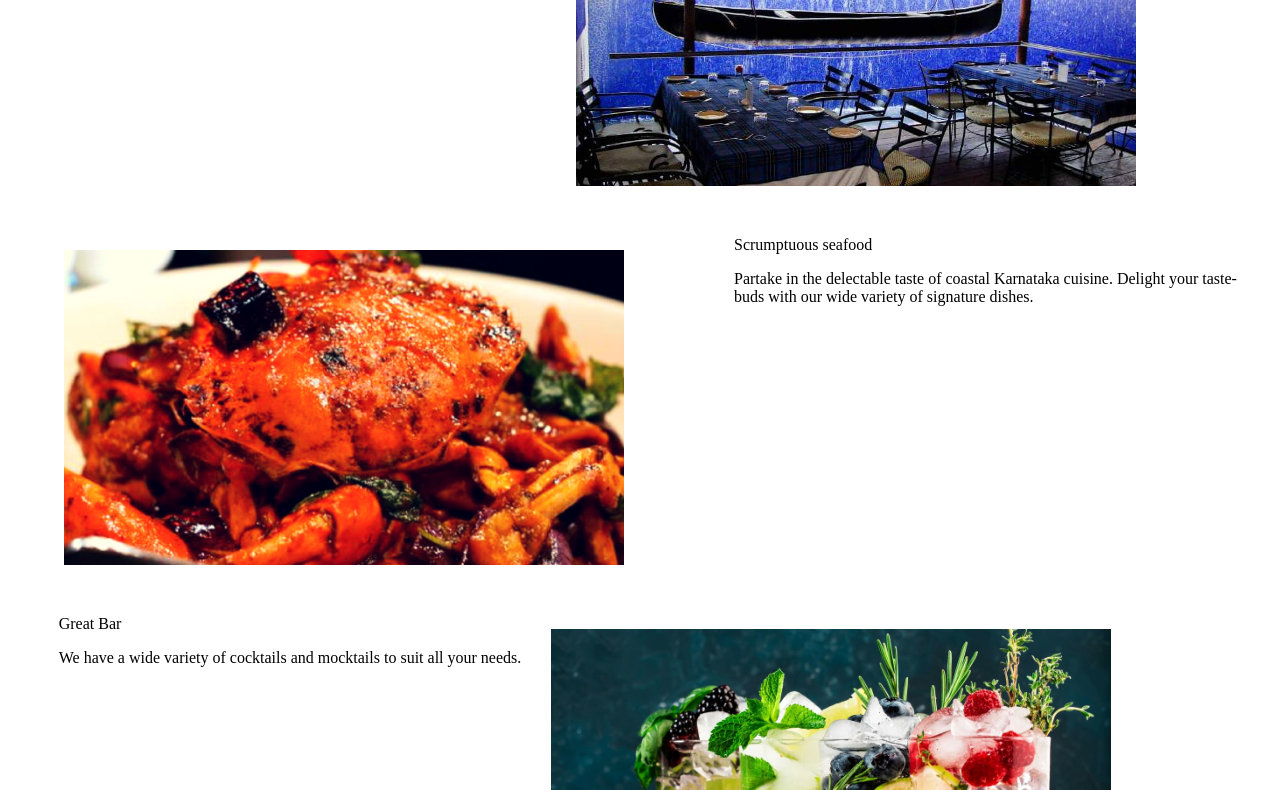
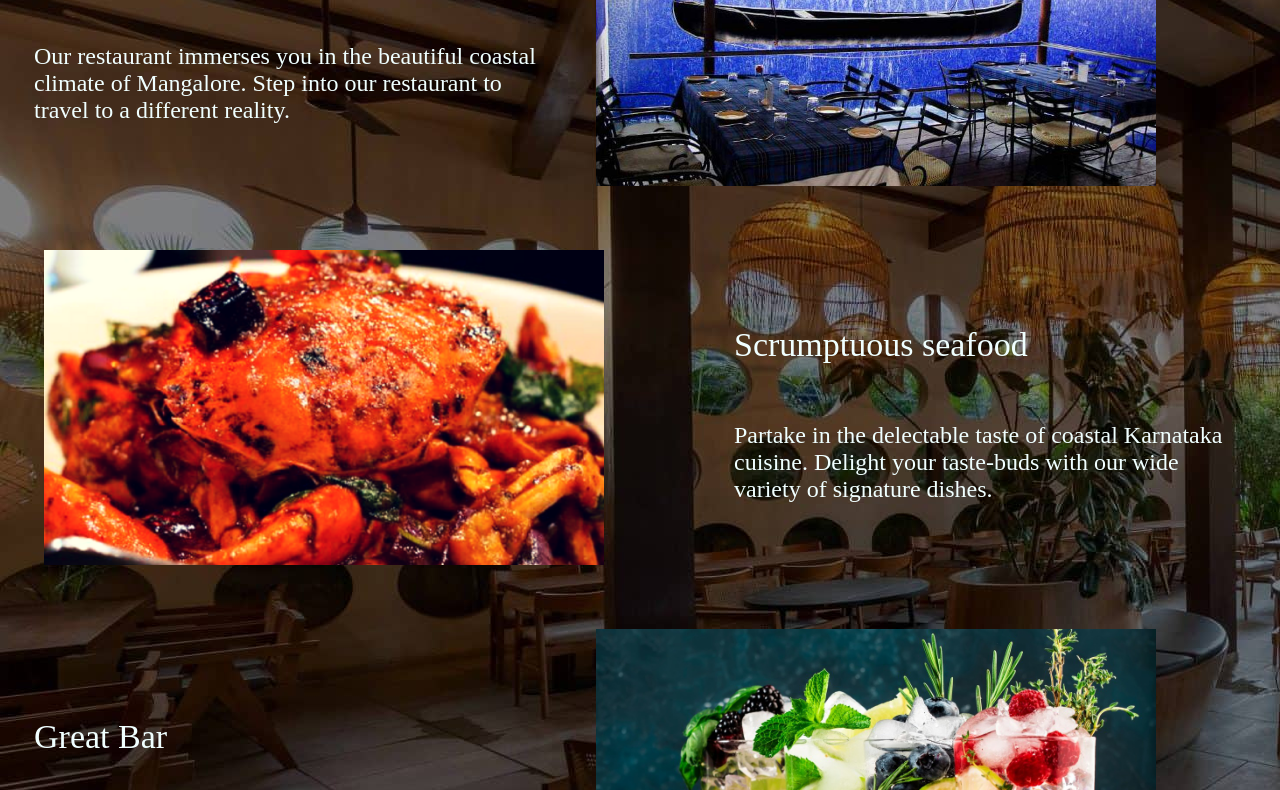
Before and after one commit to BrianRego03/restaurant-page, a website built with webpack: page src/index.html in a window 1280 px wide. Shown: the part 376-1166 px from the top of the page. Built offline with nearby package versions, Linux system fonts and the light colour scheme.

Commit message:
Css Modifications for home page

```diff
--- a/src/style.css
+++ b/src/style.css
@@ -9,10 +9,25 @@
     justify-content: center;
 }
 .hometext{
+    display: flex;
+    justify-content: center;
+    flex-direction: column;
     text-wrap: wrap;
-    min-width: 250px;
+    min-width: 320px;
     max-width: 40vw;
+    margin: 20px;
 
+}
+.hometitle{
+    font-size: 34px;
+}
+.homecontent{
+    font-size: 24px;
+}
+
+body{
+    background-image:url(./pics/madhuvanbackg.jpg);
+    color: azure;
 }
 
 #midsection{
@@ -26,9 +41,5 @@
     min-width: 280px;
 
     margin:30px;
-    /* flex-shrink: 1; */
+
 }
-
-.homeimage{
-    max-width: 80vw;
-}
```
